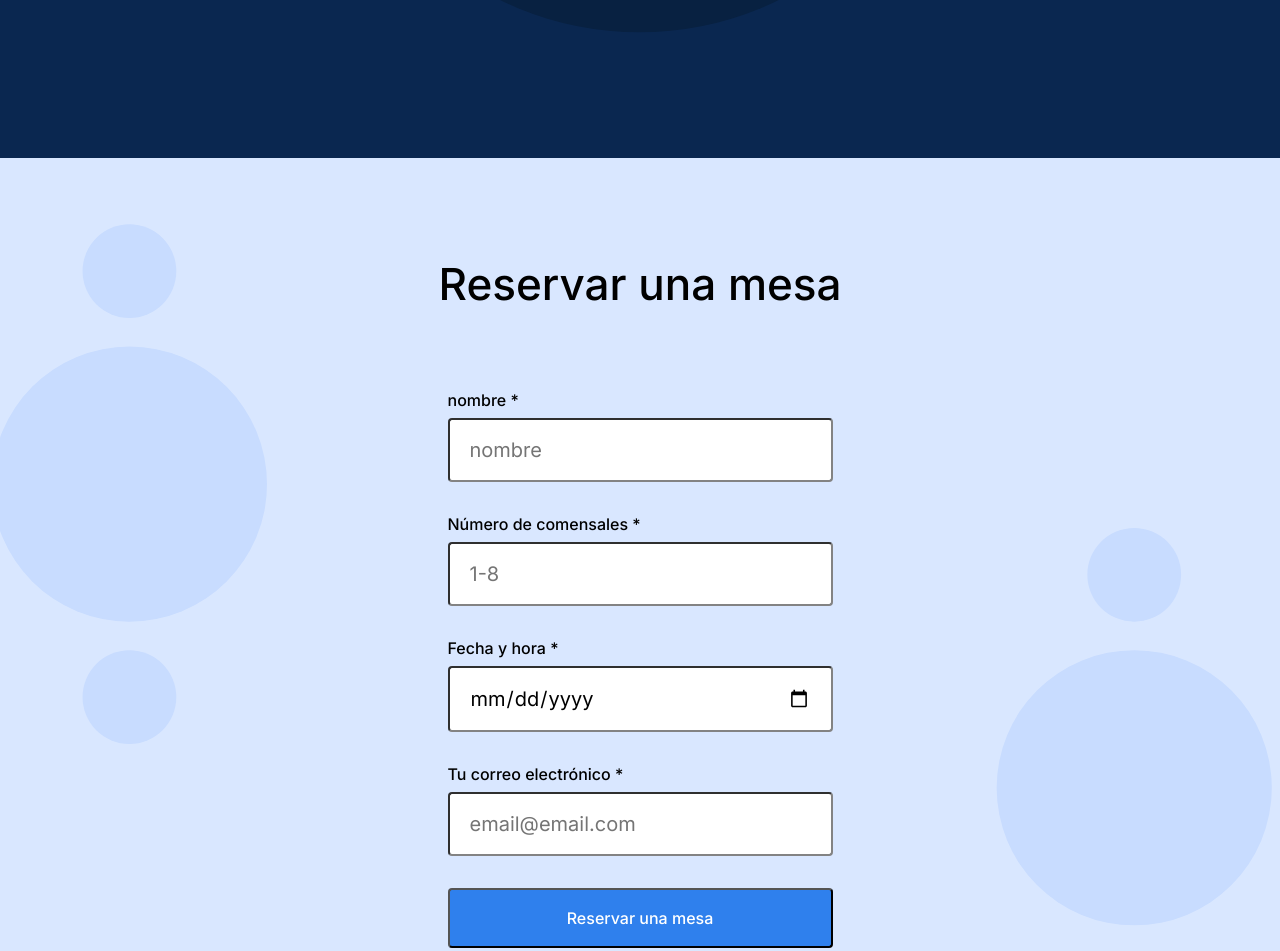
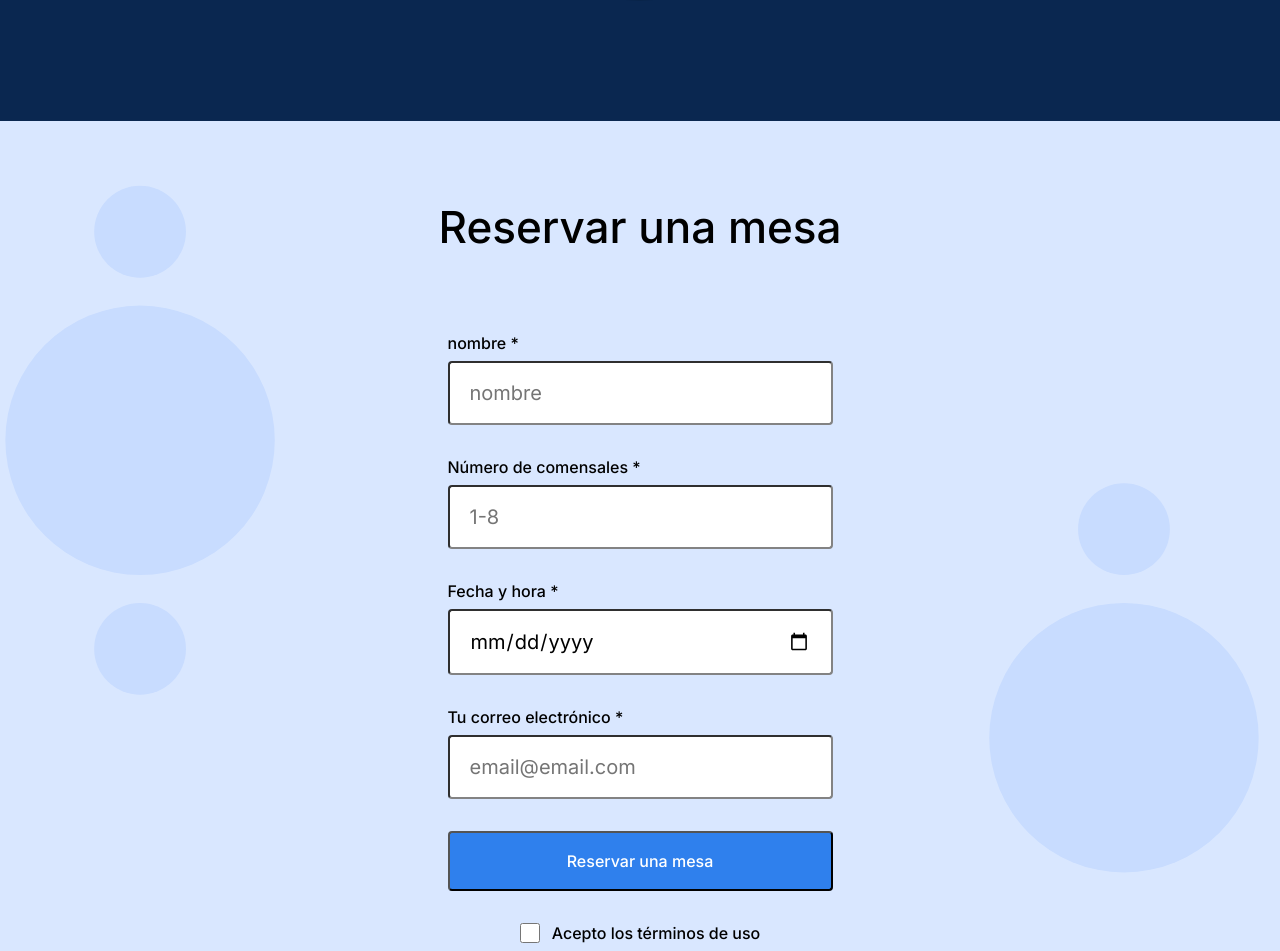
Before and after one commit to andresariza9805/web_project_coffeeshop, a plain HTML site: page index.html in a window 1280 px wide. Shown: the part 1527-2478 px from the top of the page. Drawn offline with Linux system fonts and the light colour scheme.

Commit message:
margin_fiex_5

```diff
--- a/pages/index.css
+++ b/pages/index.css
@@ -143,12 +143,17 @@
   display: flex;
   flex-direction: column;
   align-items: center;
-  padding-top: 100px;
+}
+h2 {
+  margin: 0;
 }
 .reservation__title {
   font-weight: 500;
   font-size: 44px;
   line-height: 52px;
+  padding-top: 80px;
+}
+.section__title {
   margin: 0;
 }
 .reservation__form {
```
